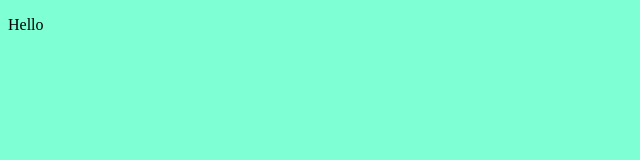
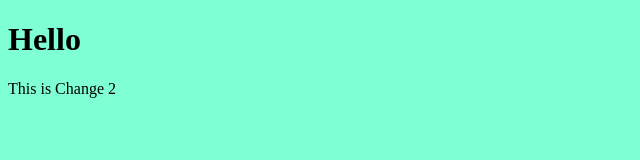
Before and after one commit to gholland02/source_control_lesson2, a plain HTML site: page about.html in a window 1280 px wide. Shown: the whole page, without its empty margins (0-640 px from the left). Drawn offline with Linux system fonts and the light colour scheme.

Commit message:
Version 2

```diff
--- a/about.html
+++ b/about.html
@@ -4,6 +4,7 @@
 
     </head>
     <body style ="background-color: aquamarine;">
-        <p>Hello</p>
+        <H1>Hello</H1>
+        <p>This is Change 2</p>
     </body>
 </html>
```
